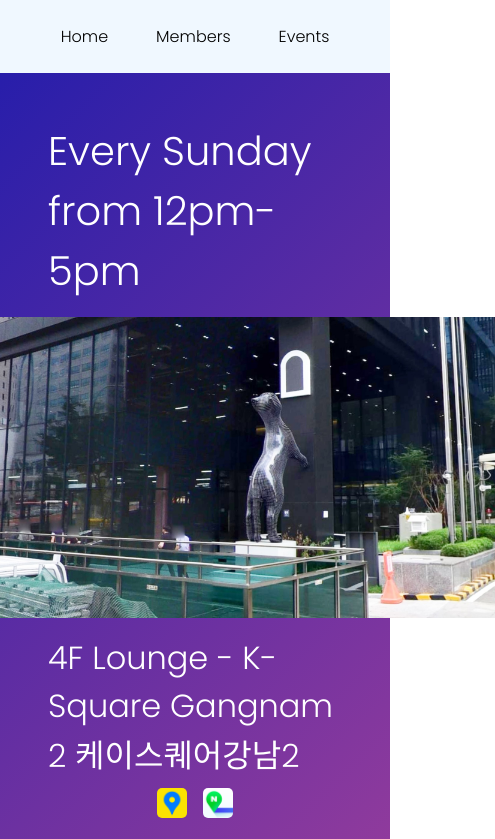
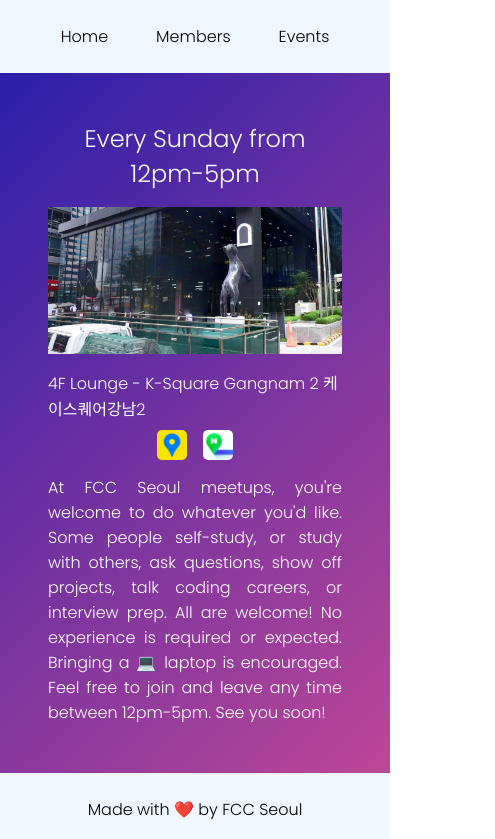
Before and after one commit to Free-Code-Camp-Seoul/fcc-seoul-website, a Next.js app: page /events in a window 390 px wide. Shown: the top 839 px of the page, 495 px wide, since content can reach past the window. Built offline with nearby package versions, Linux system fonts and the light colour scheme.

Commit message:
fix: reponsive design

```diff
--- a/src/pages/Events/Events.module.scss
+++ b/src/pages/Events/Events.module.scss
@@ -4,17 +4,17 @@
   flex-direction: column;
   gap: 1rem;
 
+  & .Times {
+    font-size: 2.5rem;
+  }
+
   & .Image {
     height: auto;
     width: 600px;
   }
 
-  & .Times {
-    font-size: 2.5rem;
-  }
-
   & .Location {
-    font-size: 2rem;
+    font-size: 1.5rem;
   }
 
   & .MapLinks {
@@ -40,4 +40,24 @@
     font-size: 1.4rem;
     text-align: center;
   }
+
+  @media screen and (max-width: 768px) {
+    & .Times {
+      font-size: 1.5rem;
+      text-align: center;
+    }
+
+    & .Image {
+      width: 100%;
+    }
+
+    & .Location {
+      font-size: 1rem;
+    }
+
+    & .Description {
+      font-size: 1rem;
+      text-align: justify;
+    }
+  }
 }
```
Also changed, not shown: src/pages/Home/Home.module.scss (+13 -11 lines), src/pages/Members/Members.module.scss (+6 -2 lines).
